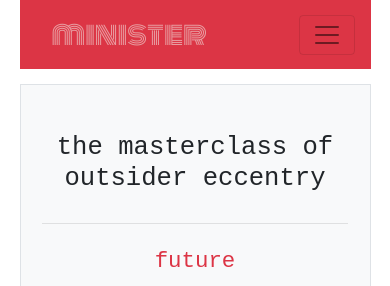
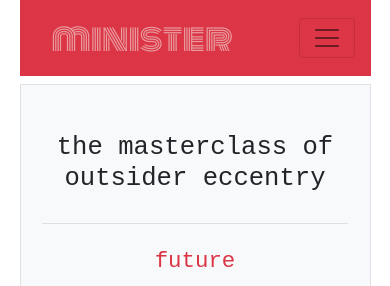
Before and after one commit to steinberggit/minister, a website: page index.html in a window 390 px wide. Shown: the top 286 px of the page. Drawn offline with nearby package versions, Linux system fonts and the light colour scheme.

Commit message:
Change mobile style

```diff
--- a/css/style.css
+++ b/css/style.css
@@ -71,7 +71,7 @@ h2::before {
     margin-top: 24%;
   }
   #logo {
-    font-size: 1.8rem;
+    font-size: 2.1rem;
   }
   #beckett.card {
     max-width: 80%;
```
